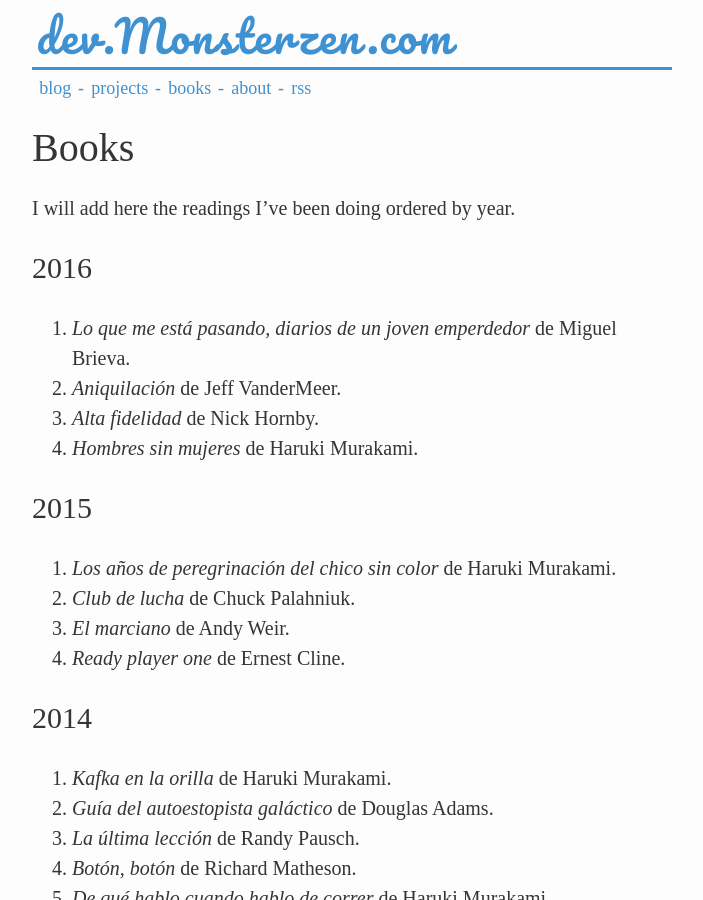
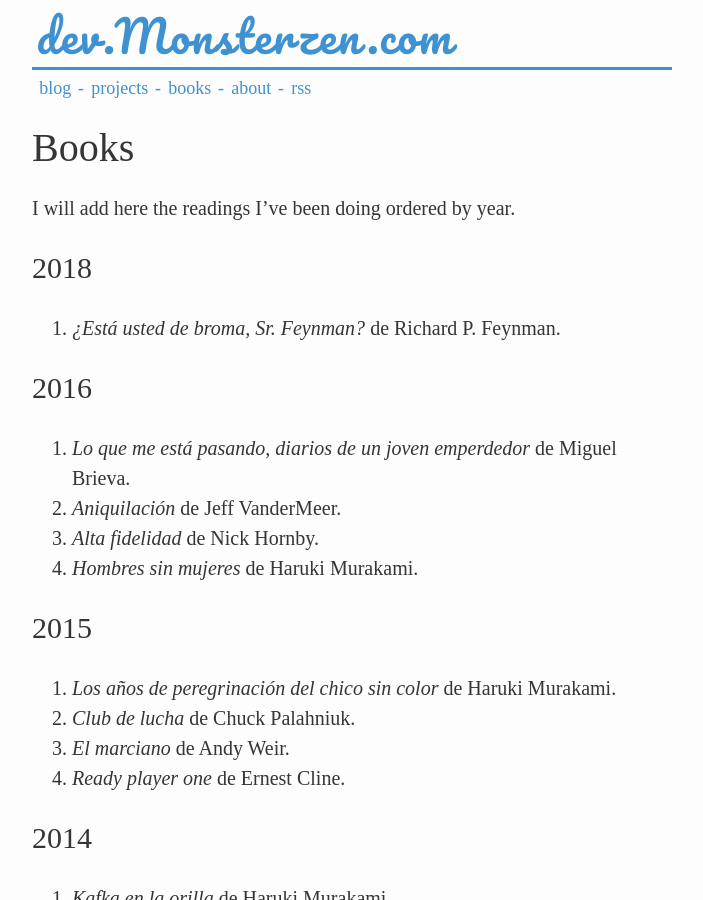
Before and after one commit to jfcalvo/jfcalvo.github.com, a Jekyll site: the page built from books.markdown, in a window 1280 px wide and 900 px high. Shown: the whole window, without its empty margins (288-991 px from the left). Built offline with Jekyll 4.4.1, drawn with Linux system fonts in a browser that asks for light colours; some web fonts are replaced.

Commit message:
Add new book

```diff
--- a/books.markdown
+++ b/books.markdown
@@ -7,6 +7,10 @@ permalink: /books/
 # Books
 
 I will add here the readings I've been doing ordered by year.
+
+## 2018
+
+1. *¿Está usted de broma, Sr. Feynman?* de Richard P. Feynman.
 
 ## 2016
 
```
